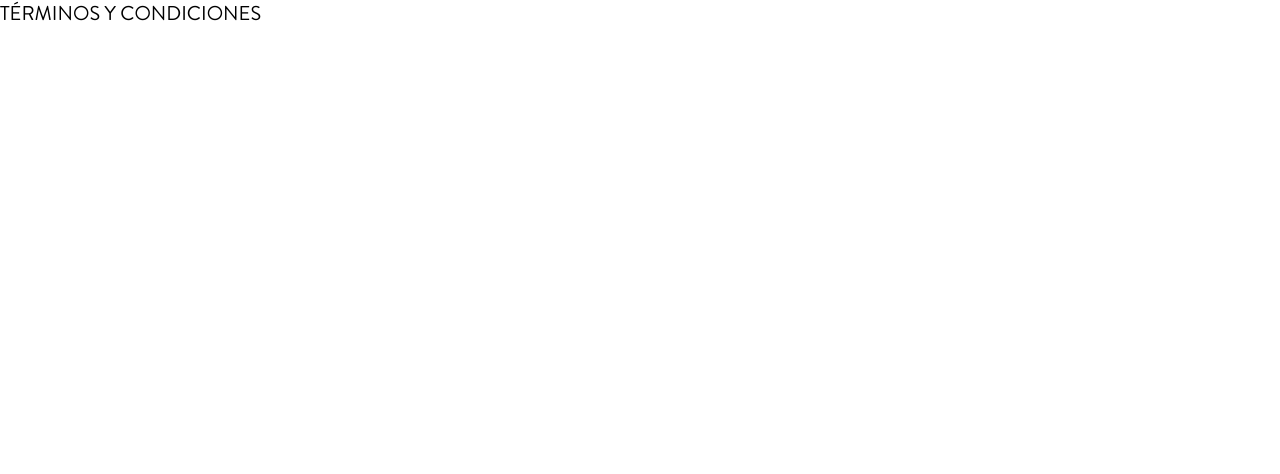
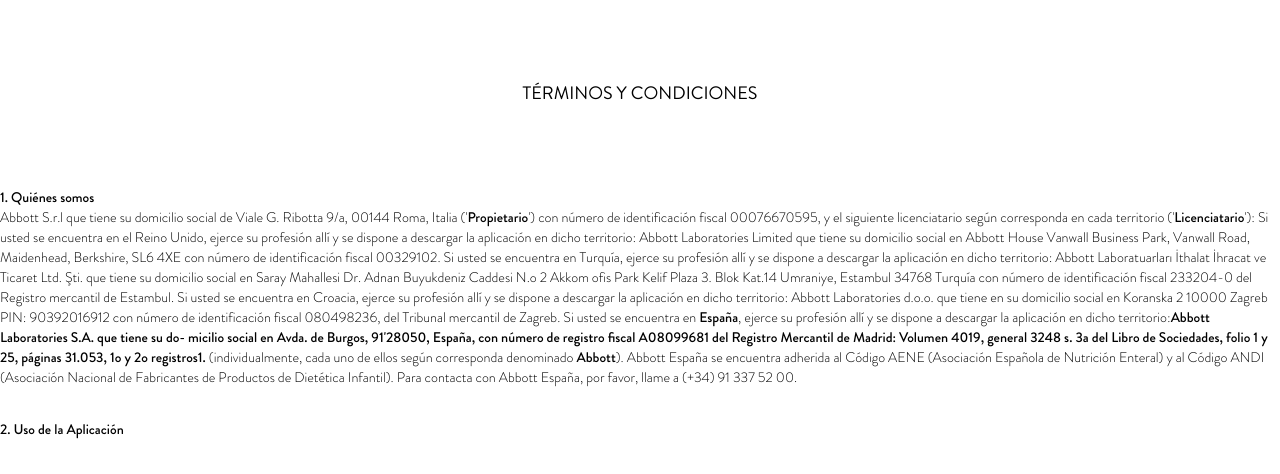
Before and after one commit to fitodac/nutri-pronto, a Next.js app: page /terms in a window 1280 px wide. Shown: the top 474 px of the page. Built offline with nearby package versions, Linux system fonts and the light colour scheme.

Commit message:
pages updated

```diff
--- a/src/pages/index.jsx
+++ b/src/pages/index.jsx
@@ -16,6 +16,7 @@
 		gsap.to('#abbot', 								{ opacity: 1, delay: .6 })
 		gsap.to('#footer', 								{ opacity: 1, delay: .7 })
 		gsap.to('#intro', 								{ marginTop: 0, duration: 1, smoothChildTiming: true, delay: 1.3 })
+		gsap.to('#stripe1', 							{ height: 0, opacity: 0, delay: 1.5 })
 		gsap.to('#intro', 								{ opacity: 1, duration: 1, smoothChildTiming: true, delay: 1.7 })
 		gsap.to('#termsConditionsLink', 	{ opacity: 1, delay: 2 })
 		gsap.to('#link', 									{ opacity: 1, delay: 2.1 })
@@ -28,10 +29,10 @@
 				id="stripe1"
 				className="stripe-right h-20 -top-5 relative opacity-0"></div>
 
-			<div className="flex justify-center px-6 pt-14">
+			<div className="flex justify-center max-w-3xl px-6 pt-14 mx-auto">
 				<Image
 					id="logo"
-					className="w-full max-w-xs mx-auto scale-125 opacity-0"
+					className="w-full max-w-xs mx-auto scale-125 opacity-0 md:max-w-[500px]"
 					src="/brand.svg"
 					alt="Nutri Pronto - Nutrition for oncology patients"
 					width={1241}
@@ -39,12 +40,14 @@
 					priority />
 			</div>
 
-			<div id="intro" className="font-light leading-none text-center px-10 py-10 -mt-36 opacity-0 select-none 3xl:px-0">
+			<div
+				id="intro"
+				className="font-light leading-none text-center max-w-3xl px-10 py-10 mx-auto -mt-36 opacity-0 select-none md:text-xl md:leading-tight md:pt-20 3xl:px-0">
 				<p className="">Es una nueva herramienta de cribado nutricional aplicado al paciente oncológico<sup className="text-xxs">1</sup> que permite al especialista identificar la desnutrición de manera ágil y fácil, así como poner en marcha las intervenciones nutricionales que puedan ser más adecuadas.</p>
 			</div>
 
-			<div id="termsConditionsLink" className="flex justify-center opacity-0">
-				<Link href="/terms" className="text-brand-aqua text-sm underline select-none">Términos y condiciones</Link>
+			<div id="termsConditionsLink" className="flex justify-center max-w-3xl mx-auto opacity-0">
+				<Link href="/terms" className="text-brand-aqua text-sm underline select-none md:text-xl md:leading-tight">Términos y condiciones</Link>
 			</div>
 
 			<div
@@ -53,7 +56,7 @@
 				<Link
 					id="link"
 					href="/start"
-					className="text-brand-dark transition-all opacity-0 hover:text-white">EMPEZAR</Link>
+					className="text-brand-dark transition-all opacity-0 hover:text-white md:text-2xl">EMPEZAR</Link>
 			</div>
 
 			<div className="flex justify-center pt-10 pb-6">
@@ -65,12 +68,13 @@
 					width={474}
 					height={119}
 					priority />
-
 			</div>
 
 			<div
 				id="footer"
-				className="text-xxs text-center mt-4 select-none opacity-0">{ process.env.FOOTER_CODE }</div>
+				className="text-xxs text-center mt-4 select-none opacity-0 md:mt-0">
+				{ process.env.FOOTER_CODE }
+			</div>
 		</section>
 	</main>)
 }
--- /dev/null
+++ b/src/pages/pronto.jsx
@@ -0,0 +1,94 @@
+import { useState } from 'react'
+
+import Image from 'next/image'
+
+import Layout from '../layouts/Layout'
+
+const label_class = 'flex items-center gap-x-2 leading-none cursor-pointer'
+const radio_class = 'bg-white border border-brand-aqua w-6 h-6 rounded-full'
+
+export default function ProntoPage(){
+
+	const [form, setForm] = useState({
+		option1: false,
+		option2: false,
+		option3: false
+	})
+
+	const handleChange = e => {
+		const f = {...form}
+
+
+		console.log(e.target.value)
+	}
+
+	const submit = () => {}
+
+
+	return (<Layout status="pronto">
+		<div className="text-center py-8 md:pt-16 md:pb-10">
+			<div className="page-title">CUESTIONARIO PRONTO</div>
+		</div>
+
+		<div className="text-brand-aqua-600 font-medium">Por favor, responda las siguientes preguntas sobre su paciente:</div>
+
+		<form className="mt-6" onSubmit={submit}>
+
+			<div className="space-y-8">
+				<section className="space-y-3">
+					<div className="">
+						<span className="font-semibold pr-1">1.</span>
+						<span className="">¿Ha perdido peso involuntariamente (5% a 10% o más) en los últimos 3-6 meses/ desde nuestra última consulta?</span>
+					</div>
+
+					<div className="flex gap-x-5">
+						<label className={label_class}>
+							<input type="radio" name="option1" value="1" onChange={handleChange} className="hidden" />
+							<span className={radio_class} />
+							<span className="font-medium">SÍ</span>
+						</label>
+
+						<label className={label_class}>
+							<input type="radio" name="option1" value="0" onChange={handleChange} className="hidden" />
+							<span className={radio_class} />
+							<span className="font-medium">No</span>
+						</label>
+					</div>
+
+					<div className="">
+						<div className="bg-brand-aqua text-brand-aqua-600 bg-opacity-20 text-sm font-medium px-3 py-1">
+							<span className="">PREGUNTAS EXPLORATORIAS</span>
+							<Image
+								className="text-brand-aqua-600 w-6"
+								style={{background: 'red'}}
+								src="/ri-arrow-down-s-fill.svg"
+								alt="Mostrar información adicional"
+								width={1241}
+								height={236}
+								priority />
+						</div>
+					</div>
+				</section>
+
+
+
+				<section className="">
+					<div className="">
+						<span className="font-semibold pr-1">2.</span>
+						<span className="">¿Ha estado comiendo menos de lo habitual en la última semana/ desde nuestra última consulta?</span>
+					</div>
+				</section>
+
+
+
+				<section className="">
+					<div className="">
+						<span className="font-semibold pr-1">3.</span>
+						<span className="">¿Ha perdido fuersa o se siente más débil que lo usual desde nuestra última consulta?</span>
+					</div>
+				</section>
+			</div>
+
+		</form>
+	</Layout>)
+}
--- a/src/pages/start.jsx
+++ b/src/pages/start.jsx
@@ -1,31 +1,61 @@
+import { useState } from 'react'
+
 import Header from '../components/Header'
 import Link from 'next/link'
 
-import '../css/global.css'
+
+const button_class = 'bg-brand-dark text-sm font-bold text-white text-center leading-none w-full p-3 block select-none transition-all hover:opacity-90 md:text-xl md:leading-none md:pb-2'
 
 export default function StartPage(){
 
-	return (<main className="bg-brand-aqua text-brand-dark min-h-screen flex flex-col justify-between">
+	const [forbiden, setForbiden] = useState(false)
+
+	return (<main className="bg-brand-aqua text-brand-dark min-h-screen flex flex-col">
 		<Header />
 
-		<section className="px-6 3xl:px-0">
-			<div className="text-center space-y-12">
-				<p className="leading-tight">Esta aplicación está dirigida exclusivamente a profesionales sanitarios y sólo tiene fines informativos. En cumplimiento de lo dispuesto en la ley de garantías y uso racional de medicamentos y productos sanitarios, le informamos que esta aplicación contiene información dirigida únicamente a profesionales sanitarios, por lo que se requiere de formación especializada para su correcta interpretación. El contenido al que intenta acceder es exclusivo para profesionales sanitarios que trabajan en España y están sujetos a la legislación española. Absténgase de entrar si no cumple con estas condiciones.</p>
+		<div className="flex flex-col justify-between flex-1 pt-12">
+			{ !forbiden ?
+				(<section className="px-6 3xl:px-0">
+					<div className="text-center max-w-3xl space-y-12 mx-auto md:space-y-16">
+						<p className="leading-tight select-none md:text-2xl md:leading-tight">Esta aplicación está dirigida exclusivamente a profesionales sanitarios y sólo tiene fines informativos. En cumplimiento de lo dispuesto en la ley de garantías y uso racional de medicamentos y productos sanitarios, le informamos que esta aplicación contiene información dirigida únicamente a profesionales sanitarios, por lo que se requiere de formación especializada para su correcta interpretación. El contenido al que intenta acceder es exclusivo para profesionales sanitarios que trabajan en España y están sujetos a la legislación española. Absténgase de entrar si no cumple con estas condiciones.</p>
 
-				<div className="text-2xl font-bold">¿ES USTED PROFESIONAL SANITARIO?</div>
+						<div className="page-title">¿ES USTED PROFESIONAL SANITARIO?</div>
 
-				<div className="grid grid-cols-2 gap-x-6">
+						<div className="max-w-sm mx-auto grid grid-cols-2 gap-x-6 md:gap-x-10">
 							<div className="">
-						<Link href="/start" className="bg-brand-dark text-sm font-bold text-white text-center leading-none w-full p-3 block select-none transition-all hover:opacity-90">SÍ</Link>
+								<Link href="/pronto" className={button_class}>SÍ</Link>
 							</div>
 
 							<div className="">
-						<Link href="/start" className="bg-brand-dark text-sm font-bold text-white text-center leading-none w-full p-3 block select-none transition-all hover:opacity-90">NO</Link>
+								<button onClick={() => setForbiden(true)} className={button_class}>NO</button>
 							</div>
 						</div>
 					</div>
+				</section>) :
+				(
+					<section className="px-6 3xl:px-0">
+						<div className="text-center max-w-3xl space-y-12 mx-auto md:space-y-16">
+
+							<div className="page-title">LO SENTIMOS</div>
+
+							<div className="leading-tight select-none space-y-5 md:text-2xl md:leading-tight">
+								<p>El contenido al que intenta acceder es exclusivo para profesionales sanitarios que trabajan en España y está sujeto a la legislación española.</p>
+								<p>Absténgase de entrar si no cumple con estas condiciones.</p>
+							</div>
+
+							<div className="flex justify-center">
+								<div className="">
+									<Link href="/" className={`${button_class} px-20`}>OK</Link>
+								</div>
+							</div>
+
+						</div>
 					</section>
+				)
+			}
 
 			<div className="text-white text-xxs text-center pb-4 select-none">{ process.env.FOOTER_CODE }</div>
+		</div>
+
 	</main>)
 }
--- a/src/pages/terms.jsx
+++ b/src/pages/terms.jsx
@@ -1,7 +1,48 @@
 import Layout from '../layouts/Layout'
+
+const section_title = 'font-medium'
 
 export default function TermsPage(){
 	return (<Layout>
-		<div className="text-xl">TÉRMINOS Y CONDICIONES</div>
+		<div className="text-center py-8 md:py-20">
+			<div className="page-title">TÉRMINOS Y CONDICIONES</div>
+		</div>
+
+		<div className="text-sm space-y-8">
+			<section className="">
+				<h3 className={section_title}>1. Quiénes somos</h3>
+				<p className="font-light">
+					Abbott S.r.l que tiene su domicilio social de Viale G. Ribotta 9/a, 00144 Roma, Italia
+					('<span className="font-medium">Propietario</span>') con número de identificación fiscal
+					00076670595, y el siguiente licenciatario según corresponda en cada territorio
+					('<span className="font-medium">Licenciatario</span>'): Si usted se encuentra en el
+					Reino Unido, ejerce su profesión allí y se dispone a descargar la aplicación en dicho
+					territorio: Abbott Laboratories Limited que tiene su domicilio social en Abbott House
+					Vanwall Business Park, Vanwall Road, Maidenhead, Berkshire, SL6 4XE con número de
+					identificación fiscal 00329102. Si usted se encuentra en Turquía, ejerce su profesión allí
+					y se dispone a descargar la aplicación en dicho territorio: Abbott Laboratuarları İthalat
+					İhracat ve Ticaret Ltd. Şti. que tiene su domicilio social en Saray Mahallesi Dr. Adnan
+					Buyukdeniz Caddesi N.o 2 Akkom ofis Park Kelif Plaza 3. Blok Kat.14 Umraniye, Estambul
+					34768 Turquía con número de identificación fiscal 233204-0 del Registro mercantil de Estambul.
+					Si usted se encuentra en Croacia, ejerce su profesión allí y se dispone a descargar la
+					aplicación en dicho territorio: Abbott Laboratories d.o.o. que tiene en su domicilio
+					social en Koranska 2 10000 Zagreb PIN: 90392016912 con número de identificación fiscal
+					080498236, del Tribunal mercantil de Zagreb. Si usted se encuentra en <span className="font-medium">España</span>,
+					ejerce su profesión allí y se dispone a descargar la aplicación en dicho territorio:
+					<span className="font-medium">Abbott Laboratories S.A. que tiene su do- micilio social
+					en Avda. de Burgos, 91'28050, España, con número de registro fiscal A08099681 del Registro
+					Mercantil de Madrid: Volumen 4019, general 3248 s. 3a del Libro de Sociedades, folio 1 y 25,
+					páginas 31.053, 1o y 2o registros1.</span> (individualmente, cada uno de ellos según corresponda
+					denominado <span className="font-medium">Abbott</span>). Abbott España se encuentra adherida
+					al Código AENE (Asociación Española de Nutrición Enteral) y al Código ANDI (Asociación Nacional
+					de Fabricantes de Productos de Dietética Infantil). Para contacta con Abbott España, por favor,
+					llame a (+34) 91 337 52 00.</p>
+			</section>
+
+
+			<section className="">
+				<h3 className={section_title}>2. Uso de la Aplicación</h3>
+			</section>
+		</div>
 	</Layout>)
 }
```
Also changed, not shown: src/pages/glim.jsx (added), src/pages/results.jsx (added). Lines whose indentation alone changed are shown as unchanged.
